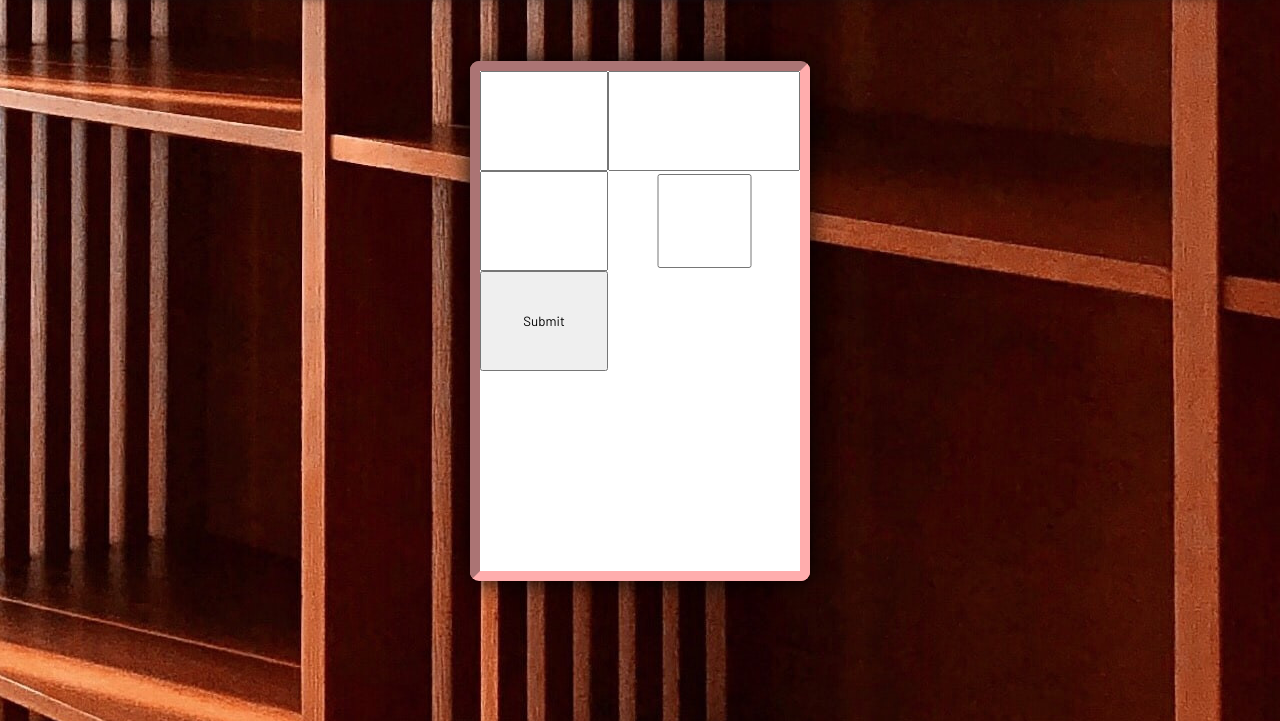
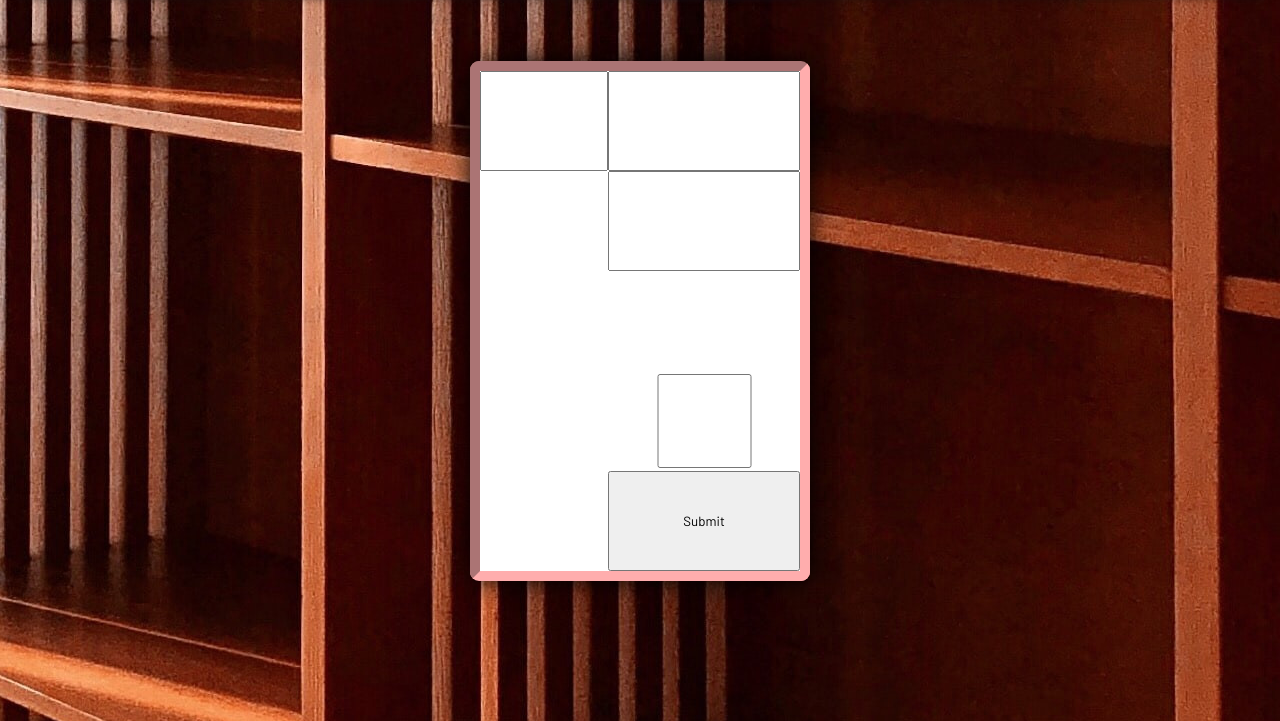
Before and after one commit to hebiscus/library, a plain HTML site: page index.html in a window 1280 px wide. Both pictures are taken after a click on the button "Add a book!". Shown: the part 79-800 px from the top of the page. Drawn offline with Linux system fonts and the light colour scheme.

Commit message:
grid update

```diff
--- a/style.css
+++ b/style.css
@@ -146,4 +146,46 @@ body {
   display: grid;
   grid-template-columns: 40% 60%;
   grid-template-rows: 1fr 1fr 1fr 1fr 1fr;
+  grid-template-areas:
+    "author authorform"
+    "title titleform"
+    "pages pagesform"
+    "read readform"
+    ". submit";
 }
+
+.formdiv > form > p:first-child{
+  grid-area: author;
+}
+
+.formdiv > form > p:nth-child(2n) {
+  grid-area: title;
+}
+
+.formdiv > form  > p:nth-child(3n) {
+  grid-area: pages;
+}
+
+.formdiv > form  > p:nth-child(4n) {
+  grid-area: read;
+}
+
+.formdiv > form  > input:first-child {
+  grid-area: authorform;
+}
+
+.formdiv > form > input:nth-child(2n)  {
+  grid-area: titleform;
+}
+
+/* .formdiv > form > input:nth-child(3n){
+  grid-area: pagesform;
+} */
+
+.formdiv > form > input:nth-child(4n) {
+  grid-area: readform;
+}
+
+.formdiv > form > input:last-child {
+  grid-area: submit;
+}
```
